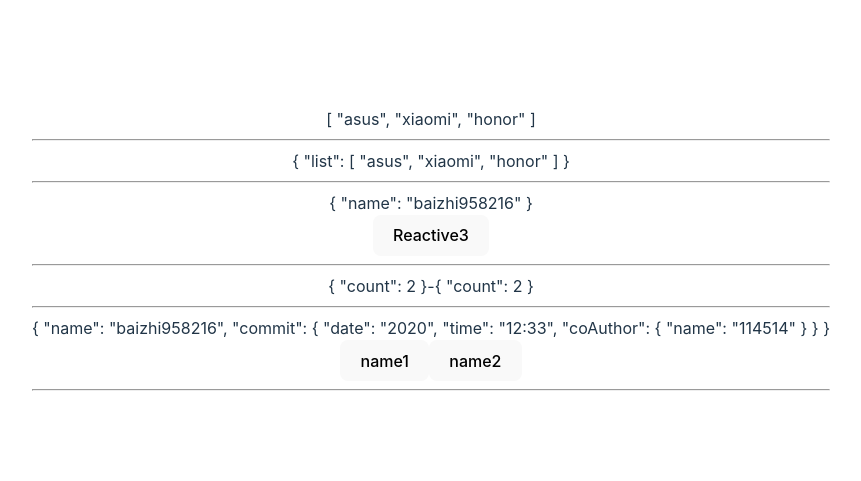
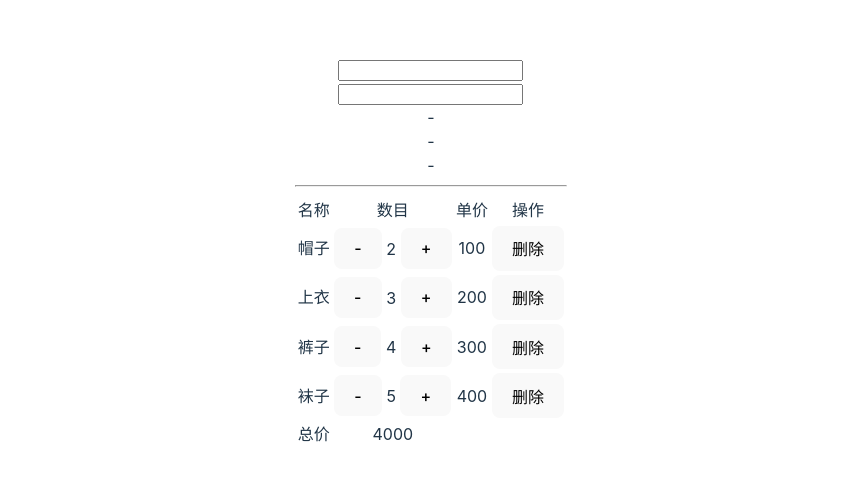
Before and after one commit to baizhi958216/xiaomanzs_FullStackStudy, a Vue app in the folder vite-app/: page / in a window 1280 px wide. Shown: the part 147-628 px from the top of the page, without its empty margins (209-1070 px from the left). Built offline with nearby package versions, Linux system fonts and the light colour scheme.

Commit message:
vue: add toReftoRefstoRaw and computed
Signed-off-by: baizhi958216 <1475289190@qq.com>

```diff
--- a/vite-app/src/App.vue
+++ b/vite-app/src/App.vue
@@ -2,14 +2,19 @@
   <!-- <vBase></vBase> -->
   <!-- <vDomDiff></vDomDiff> -->
   <!-- <vRef></vRef> -->
-  <vReactive></vReactive>
+  <!-- <vReactive></vReactive> -->
+  <!-- <vtoRefs></vtoRefs> -->
+  <vComputed></vComputed>
 </template>
 
 <script setup lang="ts">
 // import vBase from './components/Vue基础.vue'
 // import vDomDiff from './components/虚拟DOM和VueKeyDiff算法.vue'
 // import vRef from './components/Ref全家桶.vue'
-import vReactive from './components/Reactive全家桶.vue'
+// import vReactive from './components/Reactive全家桶.vue'
+// import vtoRefs from './components/toRef_toRefs_toRaw.vue'
+import vComputed from './components/Vue计算属性.vue'
+
 </script>
 
 <style scoped>
--- /dev/null
+++ b/vite-app/src/components/Vue计算属性.vue
@@ -0,0 +1,113 @@
+<template>
+  <div>
+    <input v-model="firstName" type="text">
+  </div>
+  <div>
+    <input v-model="lastName" type="text">
+  </div>
+  <div>
+    {{ firstName }}-{{ lastName }}
+  </div>
+  <!-- computed1 -->
+  <div>{{ name }}</div>
+  <!-- computed2 -->
+  <div>{{ getsetName }}</div>
+  <hr>
+  <!-- Shop -->
+  <div>
+    <table>
+      <thead>
+        <tr>
+          <th>名称</th>
+          <th>数目</th>
+          <th>单价</th>
+          <th>操作</th>
+        </tr>
+      </thead>
+
+      <tbody>
+        <tr :key="index" v-for="(item, index) in data">
+          <td>{{ item.name }}</td>
+          <td> <button @click="cal(item, false)">-</button> {{ item.num }} <button @click="cal(item, true)">+</button>
+          </td>
+          <td>{{ item.price }}</td>
+          <td>
+            <button @click="del(index)">删除</button>
+          </td>
+        </tr>
+      </tbody>
+
+      <tfoot>
+        <td>总价</td>
+        <td>{{ total }}</td>
+      </tfoot>
+    </table>
+  </div>
+</template>
+
+<script setup lang="ts">
+import { computed, reactive, ref } from 'vue'
+let firstName = ref('')
+let lastName = ref('')
+
+// computed1
+const name = computed(() => {
+  return `${firstName.value}-${lastName.value}`
+})
+// computed2
+const getsetName = computed({
+  get() {
+    return `${firstName.value}-${lastName.value}`
+  },
+  set() {
+    firstName.value + lastName.value
+  }
+})
+
+// Shop
+type Shop = {
+  name: string,
+  num: number,
+  price: number
+}
+const data = reactive<Shop[]>([
+  {
+    name: '帽子',
+    num: 2,
+    price: 100
+  }, {
+    name: '上衣',
+    num: 3,
+    price: 200
+  }, {
+    name: '裤子',
+    num: 4,
+    price: 300
+  }, {
+    name: '袜子',
+    num: 5,
+    price: 400
+  },
+])
+const del = (index: number) => {
+  console.log(index)
+  data.splice(index, 1)
+}
+const cal = (item: Shop, type: boolean): void => {
+  if (item.num > 1 && !type) {
+    item.num--
+  } else if (item.num < 99 && type) {
+    item.num++
+  }
+}
+const total = computed(() => {
+  let allTotal = 0
+  data.forEach(element => {
+    allTotal += element.price * element.num
+  })
+  return allTotal
+})
+</script>
+
+<style scoped>
+</style>
--- /dev/null
+++ b/vite-app/src/components/toRef_toRefs_toRaw.vue
@@ -0,0 +1,77 @@
+<template>
+  <div>{{ state }}</div>
+  <div>{{ state2 }}</div>
+  <button @click="change">plus1</button>
+  <button @click="change2">plus2</button>
+  <hr>
+  <div>{{ foo }}-{{ bar }}</div>
+  <button @click="change3">plus3</button>
+  <div>{{ foo1 }}-{{ bar1 }}</div>
+  <button @click="change4">plus4</button>
+</template>
+
+<script setup lang="ts">
+import { toRef, toRefs, toRaw, reactive } from 'vue'
+// toRef
+const obj = {
+  foo: 1,
+  bar: 1
+}
+const state = toRef(obj, 'bar')
+/*
+toRef会对自身以及原始对象造成影响
+DOM不会受影响
+*/
+const change = () => {
+  state.value++
+  console.log(obj);
+  console.log(state.value);
+}
+/*
+  若原始对象是代理对象 DOM也会受影响
+  同时更新整个DOM
+*/
+const obj2 = reactive({
+  foo: 1,
+  bar: 1
+})
+const state2 = toRef(obj2, 'bar')
+const change2 = () => {
+  state2.value++
+  console.log(obj2);
+  console.log(state2.value);
+}
+// toRefs
+let { foo, bar } = reactive({
+  foo: 1,
+  bar: 1
+})
+const change3 = () => {
+  bar++
+  foo++
+  // 解构后数据可改变 视图无法更新
+  console.log(foo, bar)
+}
+let objtorefs = reactive({
+  foo1: 1,
+  bar1: 1
+})
+let { foo1, bar1 } = toRefs(objtorefs)
+const change4 = () => {
+  foo1.value++
+  bar1.value++
+  // 响应式数据改变 视图改变
+  console.log(foo1, bar1)
+}
+// toRaw 将响应式数据(代理)的转换为静态对象 节省内存
+let objtoRaw = reactive({
+  foo: 1,
+  bar: 1
+})
+console.log('响应式数据:', objtoRaw)
+const raw = toRaw(objtoRaw)
+console.log('对象:', raw)
+</script>
+
+<style scoped>
+</style>
```
